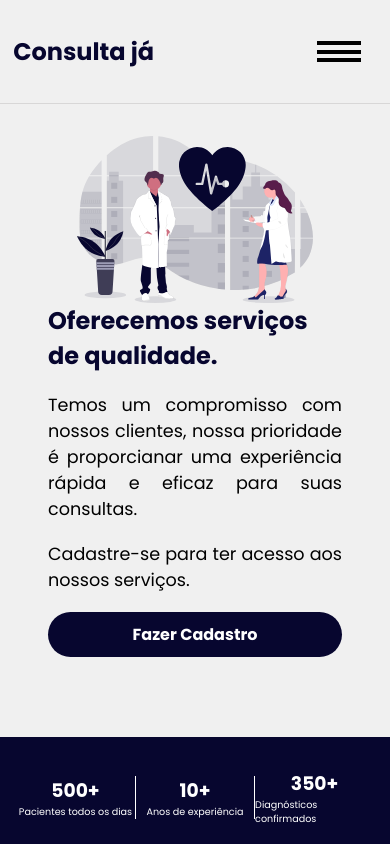
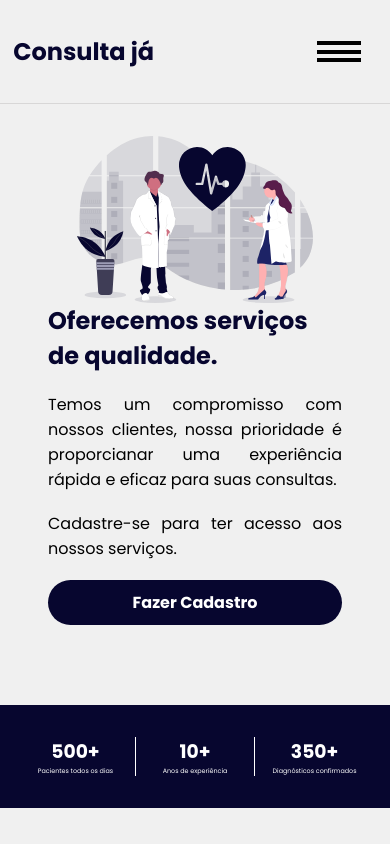
Before and after one commit to ArthurThz/projeto-consulta-ja, a React (Vite) app: page / in a window 390 px wide. Shown: the top 844 px of the page. Built offline with nearby package versions, Linux system fonts and the light colour scheme.

Commit message:
media querys for home container

```diff
--- a/src/components/Routes/home/styles.js
+++ b/src/components/Routes/home/styles.js
@@ -13,10 +13,6 @@ export const Container = styled.main`
   align-items: center;
   justify-content: center;
   gap: 3rem;
-  position: relative;
-  /* @media (min-width: ${breakpoints.md}) {
-    background-color: red;
-  } */
 
   /* @media (min-width: ${breakpoints.lg}) {
   } */
@@ -47,7 +43,7 @@ export const Presentation = styled.div`
     }
 
     p {
-      font-size: 1.1rem;
+      font-size: 1rem;
       text-align: justify;
     }
 
@@ -59,6 +55,49 @@ export const Presentation = styled.div`
   }
   img {
     width: 80%;
+  }
+
+  @media (min-width: ${breakpoints.md}) {
+    width: 90%;
+
+    div {
+      h2 {
+        font-size: 1.8rem;
+      }
+
+      p {
+        font-size: 1.2rem;
+        letter-spacing: 0.8px;
+      }
+
+      button {
+        width: 200px;
+      }
+    }
+
+    img {
+      width: 45%;
+    }
+  }
+
+  @media (min-width: ${breakpoints.lg}) {
+    width: 100%;
+    flex-direction: row;
+    justify-content: space-between;
+    gap: 2rem;
+    height: 90vh;
+
+    div {
+      gap: 2.5rem;
+      /* padding: 0 1rem; */
+      h2 {
+        font-size: 2rem;
+      }
+      p {
+        font-size: 1.3rem;
+        text-align: start;
+      }
+    }
   }
 `;
 
@@ -91,7 +130,7 @@ export const DataItem = styled.div`
   justify-content: center;
 
   p {
-    font-size: 0.6rem;
+    font-size: 0.4rem;
   }
 `;
 
@@ -121,14 +160,14 @@ export const TextContainer = styled.div`
 `;
 
 export const Title = styled.h2`
-  font-size: 1.7rem;
+  font-size: 1.4rem;
   text-align: ${({ justify }) => (justify ? "justify" : "center")};
 
   color: ${colors.darkBlue};
 `;
 
 export const Text = styled.p`
-  font-size: 1.1rem;
+  font-size: 1rem;
   color: ${colors.textGray};
   text-align: ${({ justify }) => (justify ? "justify" : "center")};
 `;
@@ -161,21 +200,32 @@ export const Grid = styled.div`
   grid-template-columns: 2fr 2fr;
   place-items: center;
   justify-items: center;
+  align-self: center;
   row-gap: 1rem;
   column-gap: 1rem;
 `;
 
 export const GridItem = styled.div`
+  min-height: 180px;
+  width: 100%;
   box-shadow: 0 0 5px 0 ${colors.textGray};
   border-radius: 10px;
-  padding: 1rem;
+  padding: 0 0.4rem;
   display: flex;
   flex-direction: column;
   align-items: center;
-  justify-content: space-between;
+  justify-content: space-around;
   text-align: center;
   img {
     width: 20%;
     height: 40%;
   }
+
+  h3 {
+    color: ${colors.darkBlue};
+  }
+  p {
+    font-size: 0.8rem;
+    text-align: center;
+  }
 `;
```
